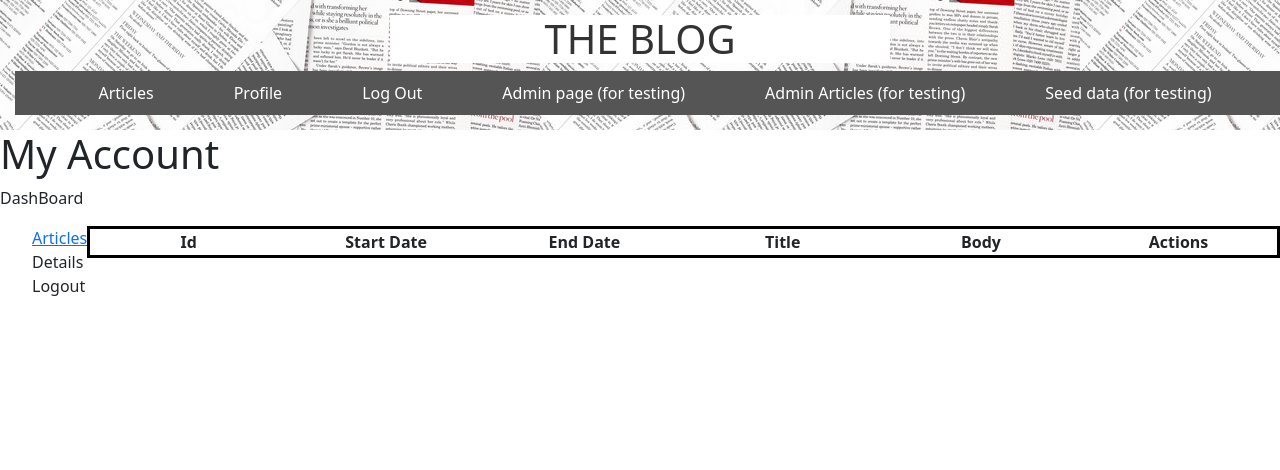
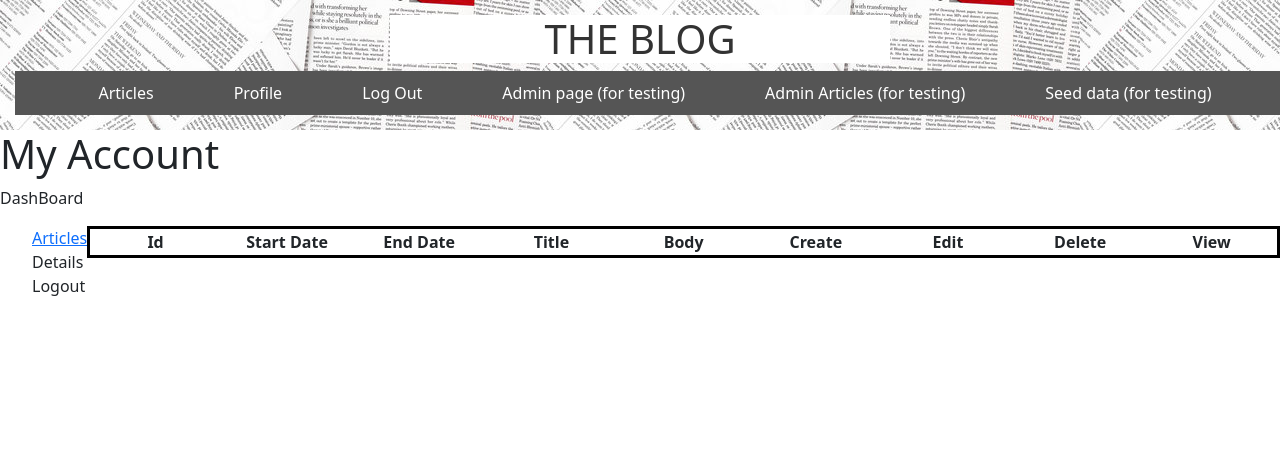
Before and after one commit to EvanVink/3975-Assignment1, a PHP site: page /profile.php in a window 1280 px wide. Shown: the top 470 px of the page. Run offline with PHP 8.4, Linux system fonts and the light colour scheme; the visitor is signed in with stand-in values (Sample User, id 1); data comes from the database, SQL or seed files in the repository; both versions use the stored data as it was after the commit; lists and menus that the app fills with data are empty.

Commit message:
added delete article functionality

```diff
--- a/profile.php
+++ b/profile.php
@@ -20,8 +20,6 @@
     $perparedstmt->bindParam(1, $_SESSION["name"]);
 
     $result = $perparedstmt->execute();
-
-
 
 
 
@@ -55,7 +53,10 @@
                     <th>End Date</th>
                     <th>Title</th>
                     <th>Body</th>
-                    <th>Actions</th>
+                    <th>Create</th>
+                    <th>Edit</th>
+                    <th>Delete</th>
+                    <th>View</th>
                 </tr>
             </thead>
 
@@ -82,7 +83,10 @@
         <td>{$dateEnd}</td>
         <td>{$data[0]}</td>
         <td>{$str}...</td>
-        <td><button><a href='/article.php?id={$data[5]}'>View</a></button></td>
+        <td><button class='btn btn-success' type='button'><a class='link-button' href='/createArticle.php'>Create</a></button></td>
+        <td><button class='btn btn-primary' type='button'><a class='link-button' href='/edit_article.php?id={$data[5]}'>Edit</a></button></td>
+        <td><button class='btn btn-danger' type='button'><a class='link-button' href='/remove_article.php?id={$data[5]}'>Delete</a></button></td>
+        <td><button class='btn btn-warning' type='button'><a class='link-button' href='/article.php?id={$data[5]}'>View</a></button></td>
         </tr>
         ";
     }
--- a/styles/style.css
+++ b/styles/style.css
@@ -438,3 +438,9 @@ th, td, thead{
 #mainContain{
     display: flex;
 }
+
+
+.link-button{
+    text-decoration:none;
+    color: black;
+}
```
Also changed, not shown: edit_article.php (added, +34 -0 lines), remove_article.php (added, +42 -0 lines), DB/BlogDB.db.
